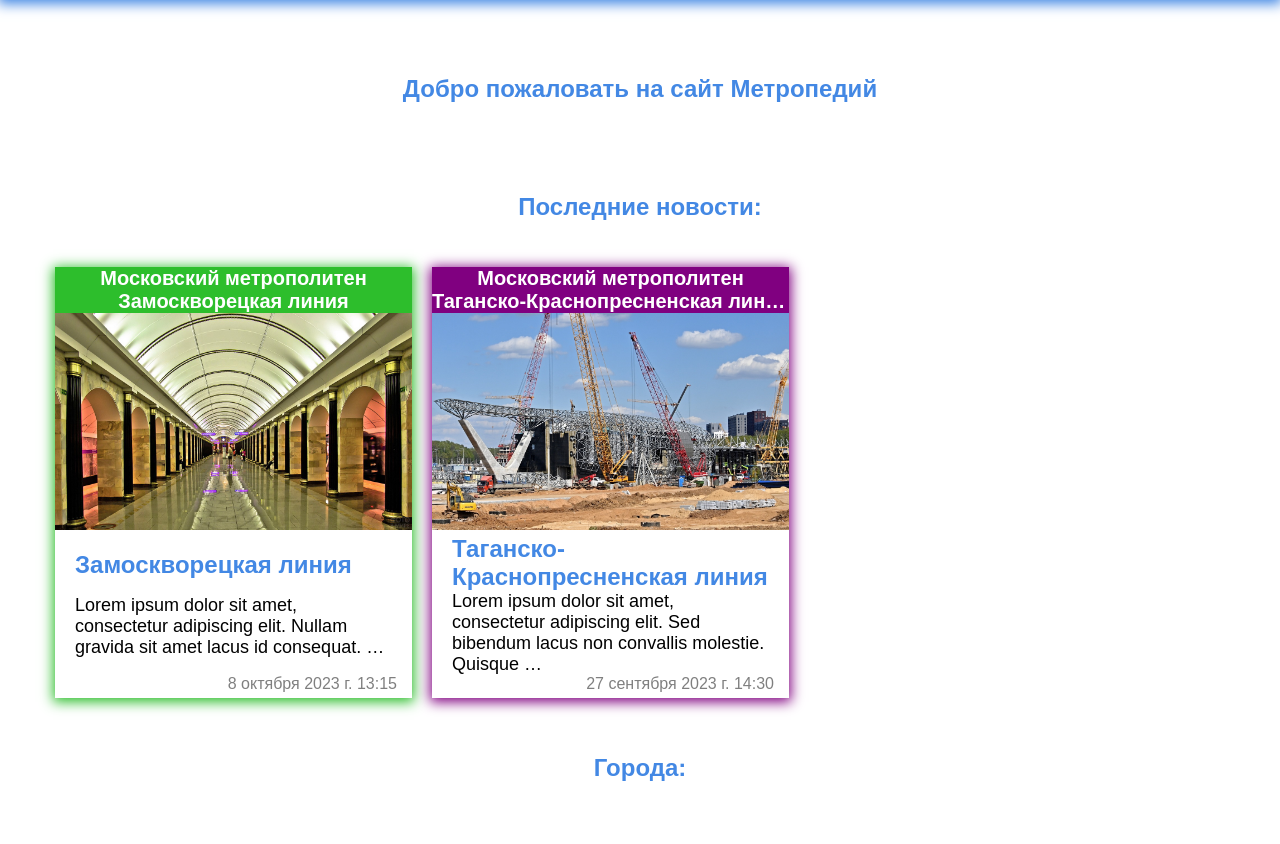
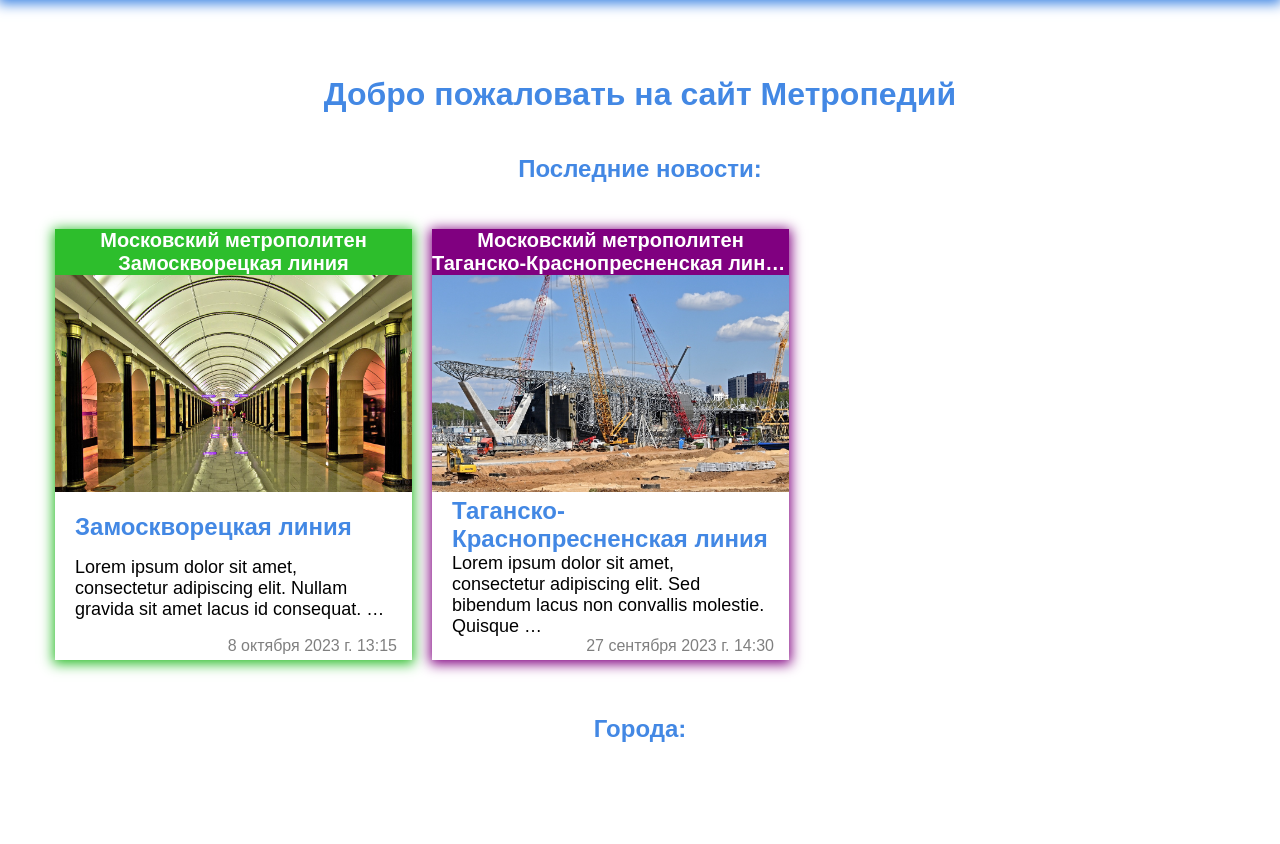
Before and after one commit to VoronPz19/Metropedia, a Django app: page / in a window 1280 px wide. Shown: the part 63-907 px from the top of the page. After the commit the page ends 805 px from the top, so only its background shows below. Run offline with Django 4.2, Linux system fonts and the light colour scheme; data comes from the database, SQL or seed files in the repository; some libraries are stand-ins or nearby versions.

Commit message:
changed the page layout

```diff
--- a/main_page/templates/main_page/index.html
+++ b/main_page/templates/main_page/index.html
@@ -4,11 +4,10 @@
 
 {% block content %}
 <main class="content">
-    <section class="wrap main_sect">
+    <div class="wrap">
         <h1>Добро пожаловать на сайт Метропедий</h1>
-    </section>
-    <h2 class="wrap">Последние новости:</h2>
-    <section class="wrap post_sect">
+        <section class="post_sect">
+            <h2>Последние новости:</h2>
             {% if posts %}
             <ul class="post_list">
                 {% for p in posts %}
@@ -26,7 +25,7 @@
                             {% endif %}
                         </div>
                         <h2>{{ p.title }}</h2>
-                    <p>{{ p.content | striptags | replace_ndash  | linebreaksbr | truncatewords:15 }}</p>
+                        <p>{{ p.content | striptags | replace_ndash | linebreaksbr | truncatewords:15 }}</p>
                         <div class="date_post">
                             <span>{{ p.time_update }}</span>
                         </div>
@@ -36,8 +35,8 @@
             </ul>
             {% endif %}
         </section>
-    <h2 class="wrap">Города:</h2>
-    <section class="wrap post_sect">
+        <section class="post_sect">
+            <h2>Города:</h2>
             <ul class="cities_list">
                 {% for c in cities %}
                 <li class="city_element">
@@ -48,5 +47,6 @@
                 {% endfor %}
             </ul>
         </section>
+    </div>
 </main>
 {% endblock %}
```
Lines whose indentation alone changed are shown as unchanged.
